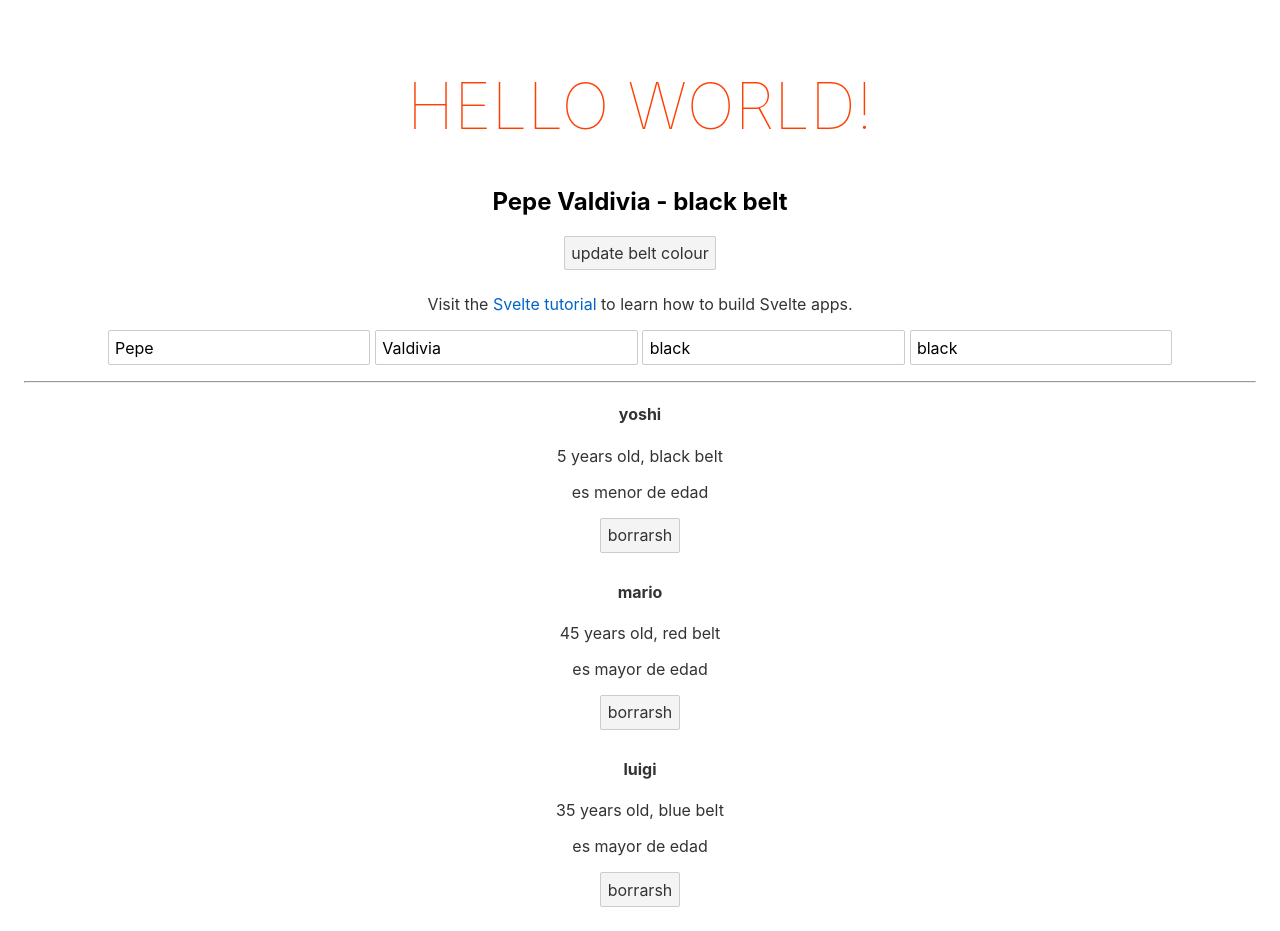
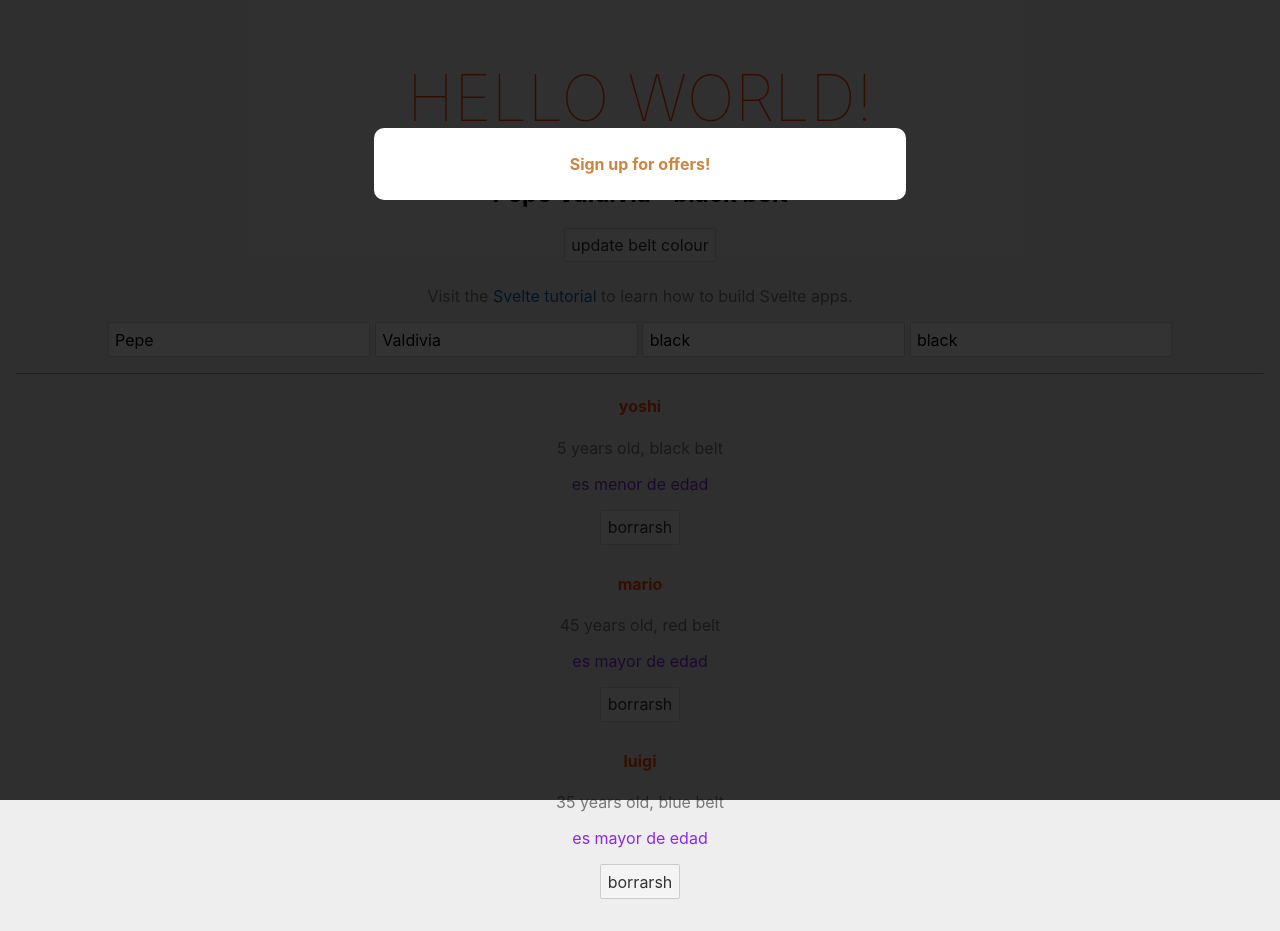
Before and after one commit to pepeul1191/svelte-tuto, a Svelte app: page / in a window 1280 px wide. Built offline with nearby package versions, Linux system fonts and the light colour scheme.

Commit message:
svelte tutorial 10 css

```diff
--- a/public/global.css
+++ b/public/global.css
@@ -64,3 +64,16 @@ button:not(:disabled):active {
 button:focus {
 	border-color: #666;
 }
+
+/* extra */
+
+body{
+	color: #777;
+	background: #eee;
+	padding: 0;
+	margin: 0;
+}
+
+h4, edad{
+	color: orangered;
+}
--- a/public/index.html
+++ b/public/index.html
@@ -10,9 +10,11 @@
 	<link rel='stylesheet' href='/global.css'>
 	<link rel='stylesheet' href='/build/bundle.css'>
 
-	<script defer src='/build/bundle.js'></script>
 </head>
 
+
 <body>
+
+	<script defer src='/build/bundle.js'></script>
 </body>
 </html>
--- a/src/App.svelte
+++ b/src/App.svelte
@@ -49,9 +49,9 @@
 			<h4>{person.name}</h4>
 			<p>{person.age} years old, {person.beltColor} belt</p>
 			{#if person.age < 18}
-				<p>es menor de edad</p>
+				<p class="edad">es menor de edad</p>
 			{:else if person.age >= 18}
-				<p>es mayor de edad</p>
+				<p class="edad">es mayor de edad</p>
 			{/if}
 			<button on:click={(e) => handleClickPerson(e, person.id)}>borrarsh</button>
 		</div>
@@ -80,4 +80,8 @@
 			max-width: none;
 		}
 	}
+
+	.edad{
+		color: blueviolet;
+	}
 </style>
--- a/src/Modal.svelte
+++ b/src/Modal.svelte
@@ -1,9 +1,10 @@
 <script>
-  let show = false;
+  let show = true;
+  let isPromo = true;
 </script>
 
 {#if show}
-  <div class="backdrop">
+  <div class="backdrop" class:promo={isPromo}>
     <div class="modal">
       <p>Sign up for offers!</p>
     </div>
@@ -14,4 +15,24 @@
   .modal > p {
     color: peru;
   }
+
+  .backdrop{
+    width: 100%;
+    height: 100%;
+    position: fixed;
+    background: rgba(0, 0, 0, 0.8);
+  }
+
+  .modal{
+    padding: 10px;
+    border-radius: 10px;
+    max-width: 40%;
+    margin: 10% auto;
+    text-align: center;
+    background: white;
+  }
+
+  .promo{
+    font-weight: 700;
+  }
 </style>
```
